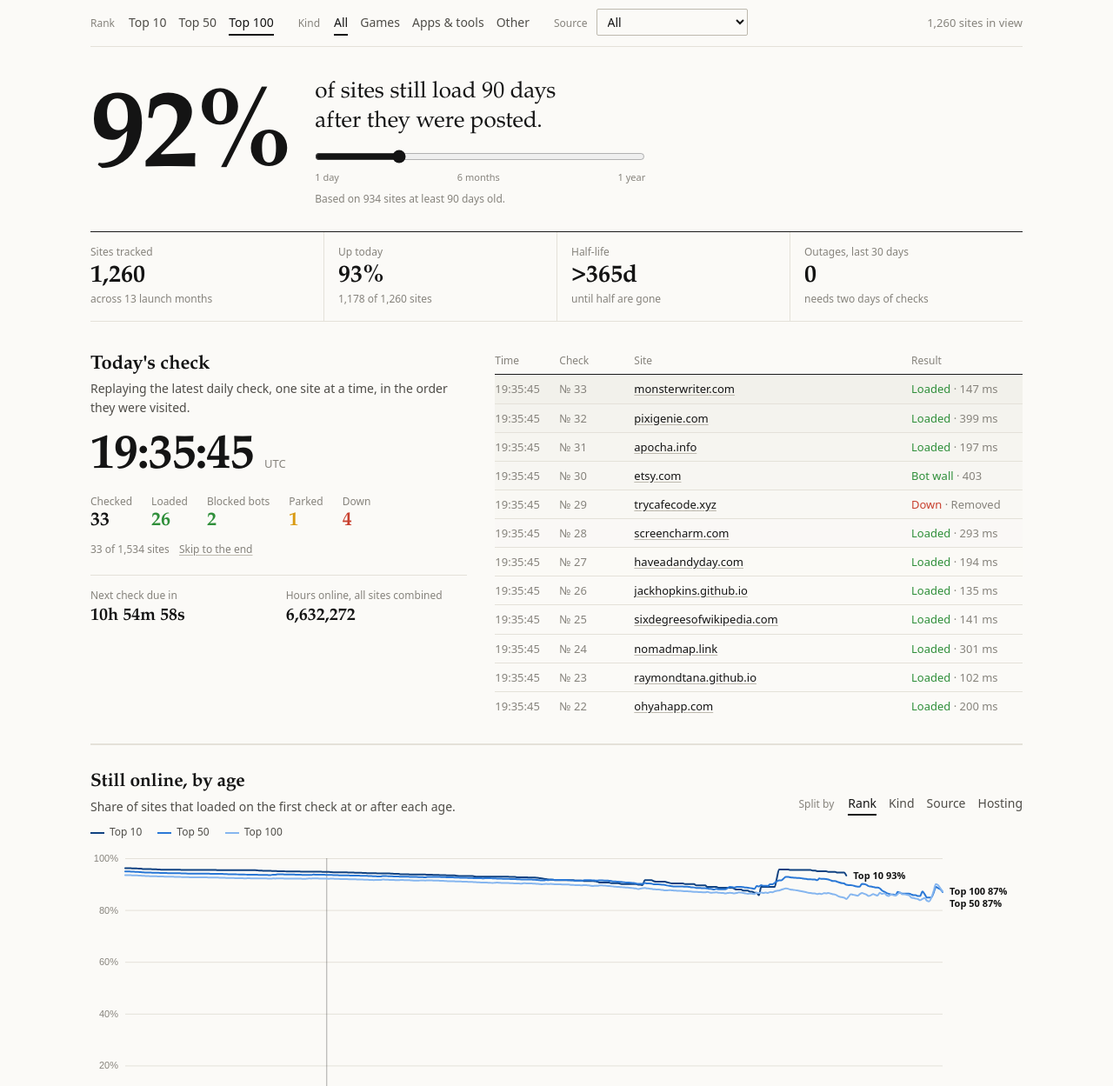
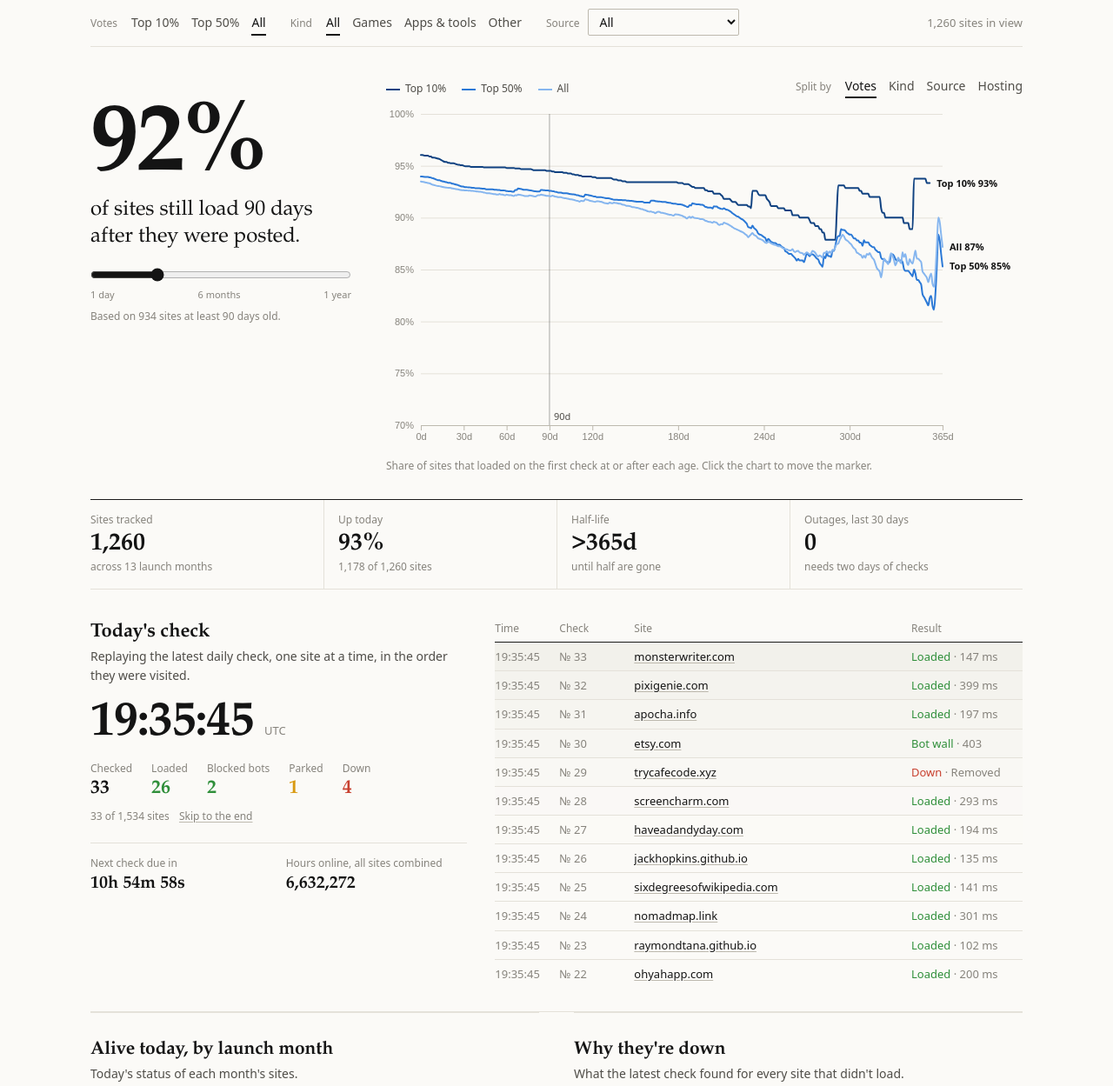
Before and after one commit to PigeonFlare/deploy-tracker, a plain HTML site: page site/index.html in a window 1280 px wide. Shown: the part 300-1549 px from the top of the page at 87% size. Drawn offline with Linux system fonts and the light colour scheme.

Commit message:
Lead with the survival chart and rank sites by votes

```diff
--- a/site/app.js
+++ b/site/app.js
@@ -107,13 +107,17 @@
                age: Math.max(0, Math.floor((nowTs - s.created) / DAY)), hostKey: g.key, free: g.free,
                reason: (s.last && s.last.reason) || null };
     });
+    sites.filter((s) => s.rank <= raw.top_n).sort(byVotes).forEach((s, i) => { s.voteRank = i + 1; });
   }
 
+  const byVotes = (a, b) => b.votes - a.votes || a.created - b.created;
+  const topShare = (list, share) => [...list].sort(byVotes).slice(0, Math.max(1, Math.ceil(list.length * share / 100)));
+
   function filtered({ ignoreTier = false } = {}) {
-    return sites.filter((s) => s.rank <= data.top_n
-      && (ignoreTier || s.rank <= state.tier)
+    const base = sites.filter((s) => s.rank <= data.top_n
       && (state.category === "all" || s.category === state.category)
       && (state.source === "all" || s.source === state.source));
+    return ignoreTier || state.tier >= 100 || !base.length ? base : topShare(base, state.tier);
   }
 
   // Survival at age x = share up on each site's first check at or after x days.
@@ -163,9 +167,9 @@
     switch (state.breakdown) {
       case "tier":
         return [
-          { label: "Top 10", color: css("--t10"), list: base.filter((s) => s.rank <= 10) },
-          { label: "Top 50", color: css("--t50"), list: base.filter((s) => s.rank <= 50) },
-          { label: "Top 100", color: css("--t100"), list: base },
+          { label: "Top 10%", color: css("--t10"), list: base.length ? topShare(base, 10) : [] },
+          { label: "Top 50%", color: css("--t50"), list: base.length ? topShare(base, 50) : [] },
+          { label: "All", color: css("--t100"), list: base },
         ];
       case "category":
         return ["apps", "games", "other"].map((c, i) => ({ label: CATEGORY_LABEL[c], color: css(`--s${i + 1}`), list: base.filter((s) => s.category === c) }));
@@ -189,9 +193,11 @@
     if (!series.length) return emptyState(node, "No sites match these filters.");
     const labelled = series.length <= 4 && node.clientWidth > 520;
     const m = { top: 12, right: labelled ? 92 : 16, bottom: 30, left: 40 };
-    const f = frame(node, 340, m);
+    const f = frame(node, node.clientWidth < 520 ? 300 : 400, m);
     const x = d3.scaleLinear().domain([0, maxAge]).range([0, f.iw]);
-    const y = d3.scaleLinear().domain([0, 1]).range([f.ih, 0]);
+    const lows = series.flatMap((s) => s.points.filter((d) => d.n >= LINE_MIN_N && d.y != null).map((d) => d.y));
+    const lo = Math.max(0, Math.floor(((d3.min(lows) ?? 0) - 0.04) * 10) / 10);
+    const y = d3.scaleLinear().domain([lo, 1]).range([f.ih, 0]);
     f.g.append("g").attr("class", "gridlines").call(d3.axisLeft(y).ticks(5).tickSize(-f.iw).tickFormat(""));
     f.g.append("g").attr("class", "axis").call(d3.axisLeft(y).ticks(5).tickFormat(d3.format(".0%")).tickSize(0).tickPadding(8)).select(".domain").remove();
     const xt = (f.iw < 500 ? [0, 90, 180, 270, 365] : [0, 30, 60, 90, 120, 180, 240, 300, 365]).filter((t) => t <= maxAge);
@@ -200,6 +206,7 @@
 
     if (state.day <= maxAge) {
       f.g.append("line").attr("class", "marker-rule").attr("x1", x(state.day)).attr("x2", x(state.day)).attr("y1", 0).attr("y2", f.ih);
+      f.g.append("text").attr("class", "label").attr("x", x(state.day) + 5).attr("y", f.ih - 6).text(`${state.day}d`);
     }
     const line = d3.line().defined((d) => d.n >= LINE_MIN_N && d.y != null).x((d) => x(d.x)).y((d) => y(d.y)).curve(d3.curveMonotoneX);
     for (const s of series) {
@@ -231,7 +238,12 @@
         });
         showTip(ev, { title: `${xi} days after launch`, rows });
       })
-      .on("pointerleave", () => { cross.style("opacity", 0); dots.forEach((d) => d.style("opacity", 0)); hideTip(); });
+      .on("pointerleave", () => { cross.style("opacity", 0); dots.forEach((d) => d.style("opacity", 0)); hideTip(); })
+      .on("click", (ev) => {
+        state.day = Math.max(1, Math.min(365, Math.round(x.invert(d3.pointer(ev)[0]))));
+        $("#day-slider").value = state.day;
+        renderHero(); renderSurvival();
+      });
   }
 
   // ---------- Hero & KPIs ----------
@@ -405,7 +417,7 @@
       .attr("fill", (s) => (keep.has(s) ? colors[s.status] : colors.none))
       .on("pointermove", (ev, s) => showTip(ev, {
         title: s.title,
-        rows: [{ value: statusText(s), label: s.domain }, { value: "#" + s.rank, label: `${monthLabel(s.cohort, true)} · ${fmtInt(s.votes)} votes` }],
+        rows: [{ value: statusText(s), label: s.domain }, { value: fmtInt(s.votes), label: `votes · #${s.rank} in ${monthLabel(s.cohort, true)}` }],
         note: `${s.source} · ${CATEGORY_LABEL[s.category] || s.category} · ${s.age} days old`,
       }))
       .on("pointerleave", hideTip)
@@ -493,11 +505,11 @@
     const node = $("#popularity");
     const list = filtered({ ignoreTier: true }).filter((s) => s.status !== "none");
     if (!list.length) return emptyState(node, "No checks yet.");
-    const size = 10;
-    const buckets = d3.range(0, data.top_n, size).map((a) => {
-      const ss = list.filter((s) => s.rank > a && s.rank <= a + size);
-      return { label: `${a + 1}–${a + size}`, n: ss.length, y: ss.length ? ss.filter((s) => s.status === "up").length / ss.length : null,
-               votes: d3.median(ss, (s) => s.votes) };
+    const sorted = [...list].sort(byVotes);
+    const buckets = d3.range(10).map((k) => {
+      const ss = sorted.slice(Math.floor(sorted.length * k / 10), Math.floor(sorted.length * (k + 1) / 10));
+      return { label: k ? `${k * 10}–${k * 10 + 10}%` : "Top 10%", n: ss.length, y: ss.length ? ss.filter((s) => s.status === "up").length / ss.length : null,
+               votes: d3.median(ss, (s) => s.votes), lo: d3.min(ss, (s) => s.votes), hi: d3.max(ss, (s) => s.votes) };
     });
     const overall = list.filter((s) => s.status === "up").length / list.length;
     const m = { top: 18, right: 8, bottom: 40, left: 40 };
@@ -509,7 +521,7 @@
     const every = f.iw < 360 ? 2 : 1;
     f.g.append("g").attr("class", "axis").attr("transform", `translate(0,${f.ih})`)
       .call(d3.axisBottom(x).tickSizeOuter(0).tickFormat((d, i) => (i % every ? "" : d)));
-    f.g.append("text").attr("class", "label").attr("x", f.iw / 2).attr("y", f.ih + 34).attr("text-anchor", "middle").text("Rank within launch month");
+    f.g.append("text").attr("class", "label").attr("x", f.iw / 2).attr("y", f.ih + 34).attr("text-anchor", "middle").text("Share of sites by votes, most-upvoted first");
     const color = css("--s1");
     for (const b of buckets) {
       if (b.y == null) continue;
@@ -517,7 +529,7 @@
       f.g.append("path").attr("fill", color)
         .attr("d", `M${bx},${f.ih}v${-(h - r)}a${r},${r} 0 0 1 ${r},${-r}h${bw - 2 * r}a${r},${r} 0 0 1 ${r},${r}v${h - r}z`);
       f.g.append("rect").attr("class", "hit bar-hit").attr("x", bx - x.step() * 0.14).attr("width", x.step()).attr("y", 0).attr("height", f.ih)
-        .on("pointermove", (ev) => showTip(ev, { title: `Ranks ${b.label}`, rows: [{ color, value: pct(b.y), label: "alive today" }, { value: fmtInt(b.n), label: "sites checked" }, { value: fmtInt(Math.round(b.votes || 0)), label: "median votes" }] }))
+        .on("pointermove", (ev) => showTip(ev, { title: `${b.label} by votes`, rows: [{ color, value: pct(b.y), label: "alive today" }, { value: fmtInt(b.n), label: "sites checked" }, { value: `${fmtInt(b.lo || 0)}–${fmtInt(b.hi || 0)}`, label: "votes" }] }))
         .on("pointerleave", hideTip);
     }
     const first = buckets[0], last = [...buckets].reverse().find((b) => b.y != null);
@@ -525,7 +537,7 @@
       if (b && b.y != null) f.g.append("text").attr("class", "label strong").attr("x", x(b.label) + x.bandwidth() / 2).attr("y", y(b.y) - 6).attr("text-anchor", "middle").text(pct(b.y));
     }
     f.g.append("line").attr("stroke", css("--ink-2")).attr("stroke-width", 1).attr("x1", 0).attr("x2", f.iw).attr("y1", y(overall)).attr("y2", y(overall));
-    $("#popularity-sub").textContent = `Share alive today by rank within launch month. The line marks all ranks together (${pct(overall)}).`;
+    $("#popularity-sub").textContent = `Share alive today, from the most-upvoted tenth of sites to the least. The line marks all sites together (${pct(overall)}).`;
   }
 
   // ---------- Hosting ----------
@@ -551,7 +563,7 @@
     const from = Math.max(1, dayTs.length - 14);
     const events = [];
     for (const s of filtered()) for (const e of transitions(s.history, from)) events.push({ ...e, s });
-    events.sort((a, b) => b.i - a.i || a.s.rank - b.s.rank);
+    events.sort((a, b) => b.i - a.i || a.s.voteRank - b.s.voteRank);
     node.replaceChildren();
     if (!events.length) {
       node.append(el("li", "empty", dayTs.length > 1 ? "No status changes in the last 14 checks." : "Status changes show up here once there are two days of checks."));
@@ -586,9 +598,9 @@
     rows.sort((a, b) => {
       const va = val(a), vb = val(b);
       const c = typeof va === "string" ? va.localeCompare(vb) : va - vb;
-      return c * state.sort.dir || a.cohort.localeCompare(b.cohort) || a.rank - b.rank;
+      return c * state.sort.dir || a.voteRank - b.voteRank;
     });
-    $("#table-sub").textContent = `${fmtInt(rows.length)} sites${q ? " matching your search" : ""}. Rank is within the launch month.`;
+    $("#table-sub").textContent = `${fmtInt(rows.length)} sites${q ? " matching your search" : ""}, ranked by forum votes.`;
     document.querySelectorAll("#table th[data-sort]").forEach((th) => {
       th.setAttribute("aria-sort", th.dataset.sort === key ? (state.sort.dir > 0 ? "ascending" : "descending") : "none");
     });
@@ -597,7 +609,7 @@
     const colors = { U: css("--up"), B: css("--up"), P: css("--parked"), D: css("--down") };
     for (const s of rows.slice(0, state.limit)) {
       const tr = el("tr");
-      tr.append(el("td", "num", `#${s.rank}`));
+      tr.append(el("td", "num", `#${fmtInt(s.voteRank)}`));
       const site = el("td");
       const title = el("a", "site-title", s.title);
       title.href = s.post_url; title.target = "_blank"; title.rel = "noopener"; title.title = "Launch post";
--- a/site/index.html
+++ b/site/index.html
@@ -26,11 +26,11 @@
     </section>
 
     <nav class="filters" aria-label="Filters">
-      <div class="seg" role="radiogroup" aria-label="Popularity" data-filter="tier">
-        <span class="seg-label">Rank</span>
-        <button role="radio" data-value="10">Top 10</button>
-        <button role="radio" data-value="50">Top 50</button>
-        <button role="radio" data-value="100" aria-checked="true">Top 100</button>
+      <div class="seg" role="radiogroup" aria-label="Votes" data-filter="tier">
+        <span class="seg-label">Votes</span>
+        <button role="radio" data-value="10">Top 10%</button>
+        <button role="radio" data-value="50">Top 50%</button>
+        <button role="radio" data-value="100" aria-checked="true">All</button>
       </div>
       <div class="seg" role="radiogroup" aria-label="Category" data-filter="category">
         <span class="seg-label">Kind</span>
@@ -47,8 +47,8 @@
     </nav>
 
     <section class="headline">
-      <p class="big"><span id="hero-pct">–</span>%</p>
-      <div>
+      <div class="headline-text">
+        <p class="big"><span id="hero-pct">–</span>%</p>
         <p class="big-text">of sites still load <span id="hero-days">90</span> days after they were posted.</p>
         <label class="slider">
           <span class="sr">Days after launch</span>
@@ -56,6 +56,20 @@
           <span class="slider-scale"><span>1 day</span><span>6 months</span><span>1 year</span></span>
         </label>
         <p class="note" id="hero-note"></p>
+      </div>
+      <div class="headline-chart">
+        <div class="chart-bar">
+          <div class="legend" id="survival-legend"></div>
+          <div class="seg" role="radiogroup" aria-label="Split by" id="breakdown">
+            <span class="seg-label">Split by</span>
+            <button role="radio" data-value="tier" aria-checked="true">Votes</button>
+            <button role="radio" data-value="category">Kind</button>
+            <button role="radio" data-value="source">Source</button>
+            <button role="radio" data-value="hosting">Hosting</button>
+          </div>
+        </div>
+        <div class="chart" id="survival"></div>
+        <p class="note">Share of sites that loaded on the first check at or after each age. Click the chart to move the marker.</p>
       </div>
     </section>
 
@@ -90,23 +104,6 @@
       </div>
     </section>
 
-    <section class="block">
-      <header class="block-head">
-        <div>
-          <h2>Still online, by age</h2>
-          <p class="dek">Share of sites that loaded on the first check at or after each age.</p>
-        </div>
-        <div class="seg" role="radiogroup" aria-label="Split by" id="breakdown">
-          <span class="seg-label">Split by</span>
-          <button role="radio" data-value="tier" aria-checked="true">Rank</button>
-          <button role="radio" data-value="category">Kind</button>
-          <button role="radio" data-value="source">Source</button>
-          <button role="radio" data-value="hosting">Hosting</button>
-        </div>
-      </header>
-      <div class="legend" id="survival-legend"></div>
-      <div class="chart" id="survival" style="height:340px"></div>
-    </section>
 
     <div class="cols">
       <section class="block">
@@ -129,7 +126,7 @@
     <section class="block">
       <header class="block-head"><div>
         <h2>Every site</h2>
-        <p class="dek">One square per site, by launch month and rank. Click a square to open the site.</p>
+        <p class="dek">One square per site. Each row is a launch month, sorted by votes from left to right. Click a square to open the site.</p>
       </div></header>
       <div class="legend" id="wall-legend"></div>
       <div class="chart" id="wall"></div>
@@ -148,7 +145,7 @@
       <section class="block">
         <header class="block-head"><div>
           <h2>Does popularity help?</h2>
-          <p class="dek" id="popularity-sub">Share alive today, by rank within launch month.</p>
+          <p class="dek" id="popularity-sub">Share alive today, by vote count.</p>
         </div></header>
         <div class="chart" id="popularity" style="height:360px"></div>
       </section>
@@ -182,7 +179,7 @@
       <div class="table-wrap">
         <table id="table">
           <thead><tr>
-            <th data-sort="rank" class="num">Rank</th>
+            <th data-sort="voteRank" class="num">Rank</th>
             <th data-sort="title">Site</th>
             <th data-sort="source">Source</th>
             <th data-sort="category">Kind</th>
@@ -200,7 +197,7 @@
 
     <footer class="notes">
       <h2>Method</h2>
-      <p>Posts come from Show HN, r/SideProject, r/InternetIsBeautiful, r/IMadeThis, r/ClaudeAI and r/SaaS, starting October 2025. A post counts when it links to one standalone website. A site posted more than once counts once, from its first post, with its best vote count. Each launch month keeps its 100 most-upvoted sites.</p>
+      <p>Posts come from Show HN, r/SideProject, r/InternetIsBeautiful, r/IMadeThis, r/ClaudeAI and r/SaaS, starting October 2025. A post counts when it links to one standalone website. A site posted more than once counts once, from its first post, with its best vote count. Each launch month keeps its 100 most-upvoted sites. Vote filters and ranks compare forum votes across every site in view.</p>
       <p>A site is up when its front page answers, including when it turns away automated visitors (401, 403, 429 or a Cloudflare challenge) that a person would get past. It's parked when the domain shows a for-sale or parking page, and down on DNS failures, timeouts, TLS errors, 404 or 410, server errors, or a host saying the deployment was removed. Sites that look down are retried once before being recorded.</p>
       <p>Survival at age <em>x</em> uses each site's first check made at or after <em>x</em> days. Sites posted before checks began have only been checked at their current age, so for now the curve counts "down today" as "down then" and runs a little low. It firms up as daily checks accumulate.</p>
       <p class="fine"><a href="https://github.com/PigeonFlare/deploy-tracker">Source and data on GitHub</a></p>
--- a/site/style.css
+++ b/site/style.css
@@ -71,9 +71,13 @@ a:hover { text-decoration-color: currentColor; }
 select, .search input { font: inherit; font-size: 14px; color: var(--ink); background: var(--surface); border: 1px solid var(--axis); border-radius: 2px; padding: 4px 8px; }
 .count { margin-left: auto; font-size: 13px; color: var(--muted); font-variant-numeric: tabular-nums; }
 
-.headline { display: grid; grid-template-columns: auto minmax(0, 1fr); gap: 8px 28px; align-items: center; padding: 36px 0 28px; }
-.big { margin: 0; font: 600 clamp(72px, 12vw, 128px)/0.9 var(--serif); letter-spacing: -0.03em; }
-.big-text { margin: 0 0 14px; font: 400 clamp(20px, 2.6vw, 26px)/1.3 var(--serif); max-width: 22ch; }
+.headline { display: grid; grid-template-columns: minmax(0, 300px) minmax(0, 1fr); gap: 24px 40px; padding: 32px 0 28px; }
+.headline-text { padding-top: 34px; }
+.big { margin: 0 0 6px; font: 600 clamp(72px, 9vw, 112px)/0.9 var(--serif); letter-spacing: -0.03em; }
+.big-text { margin: 0 0 18px; font: 400 clamp(20px, 2.4vw, 24px)/1.3 var(--serif); }
+.chart-bar { display: flex; flex-wrap: wrap; justify-content: space-between; align-items: baseline; gap: 6px 20px; margin-bottom: 6px; }
+.chart-bar .legend { margin: 0; }
+#survival { cursor: crosshair; }
 .slider { display: block; max-width: 380px; }
 .slider input { width: 100%; accent-color: var(--ink); margin: 0; }
 .slider-scale { display: flex; justify-content: space-between; font-size: 11px; color: var(--muted); }
@@ -168,6 +172,7 @@ td .status span { color: var(--muted); }
   .wrap, .masthead-inner { padding-left: 16px; padding-right: 16px; }
   #checked { display: none; }
   .headline { grid-template-columns: 1fr; padding-top: 24px; }
+  .headline-text { padding-top: 0; }
   .filters { position: static; gap: 10px 20px; }
   .count { margin-left: 0; width: 100%; }
 }
```
